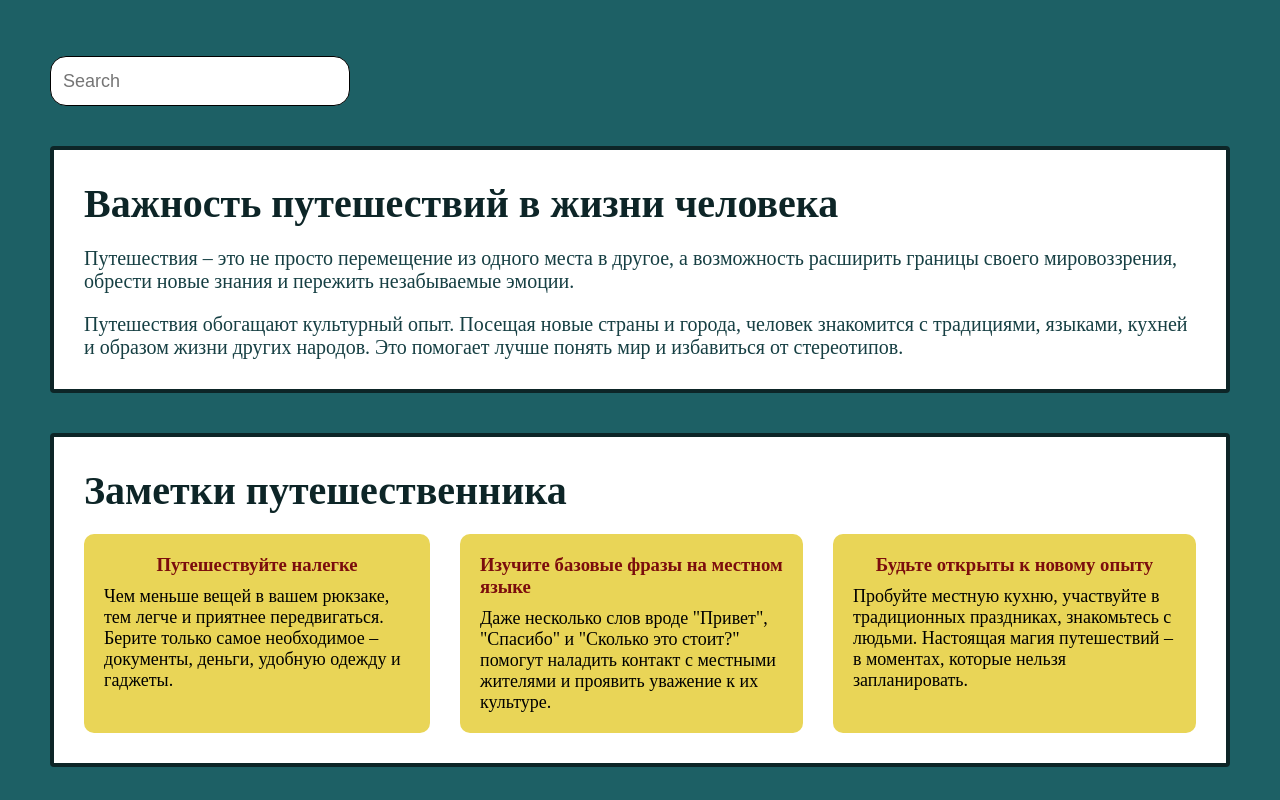
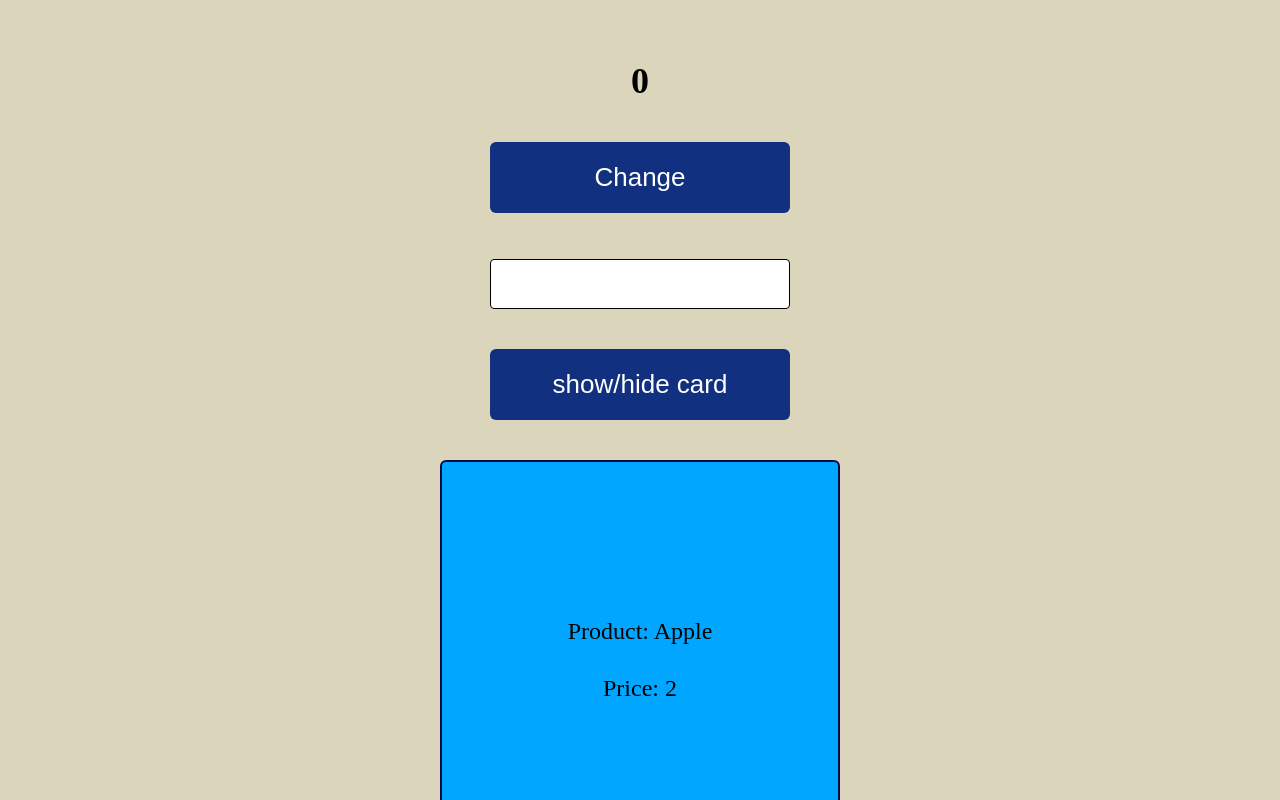
Before and after one commit to katezavertyaeva/55_react_ts, a React (Vite) app: page / in a window 1280 px wide. Shown: the top 800 px of the page. Built offline with nearby package versions, Linux system fonts and the light colour scheme.

Commit message:
add lesson11 frontend

```diff
--- a/src/App.tsx
+++ b/src/App.tsx
@@ -9,7 +9,8 @@
 // import Lesson08 from "./lessons/Lesson08/Lesson08"
 // import Lesson06 from "./lessons/Lesson06/Lesson06"
 // import Lesson09 from "./lessons/Lesson09/Lesson09"
-import Lesson10 from "./lessons/Lesson10/Lesson10"
+// import Lesson10 from "./lessons/Lesson10/Lesson10"
+import Lesson11 from "./lessons/Lesson11/Lesson11"
 
 
 //Homeworks imports
@@ -17,6 +18,7 @@
 // import Homework07 from "./homeworks/Homework07/Homework07"
 // import Homework08 from "./homeworks/Homework08/Homework08"
 // import Homework09 from "./homeworks/Homework09/Homework09"
+// import Homework10 from "./homeworks/Homework10/Homework10"
 
 //Consultations imports
 // import Consultation04 from "./consultations/Consultation04/Consultation04"
@@ -36,7 +38,9 @@
       {/* <Homework08 /> */}
       {/* <Lesson09 /> */}
       {/* <Homework09 /> */}
-      <Lesson10 />
+      {/* <Lesson10 /> */}
+      {/* <Homework10 /> */}
+      <Lesson11 />
     </>
   )
 }
--- a/src/components/Button/Button.tsx
+++ b/src/components/Button/Button.tsx
@@ -1,4 +1,4 @@
-import './styles.css';
+import { MainButton } from './styles';
 import { ButtonProps } from './types';
 
 // interface ButtonProps {
@@ -9,16 +9,16 @@
 //   type?: 'submit' | 'button' | 'reset'
 // }
 
-function Button({ name, onClick, disabled = false, type = 'submit' }: ButtonProps) {
+function Button({ name, onClick, disabled = false, type = 'submit', danger }: ButtonProps) {
   return (
-    <button
-      className="main-button"
+    <MainButton
       onClick={onClick}
       disabled={disabled}
       type={type}
+      danger={danger}
     >
       {name}
-    </button>
+    </MainButton>
   )
 }
 
--- /dev/null
+++ b/src/components/Button/styles.ts
@@ -0,0 +1,17 @@
+import styled from "@emotion/styled";
+
+interface MainButtonStyledProps {
+  danger?: boolean
+}
+
+export const MainButton = styled.button<MainButtonStyledProps>`
+  width: 300px;
+  height: fit-content;
+  padding: 20px;
+  background: ${({danger})=> danger ? 'rgb(176, 44, 11)' : 'rgb(17, 48, 127)'};
+  border: none;
+  border-radius: 6px;
+  font-size: 26px;
+  color: white;
+  cursor: pointer;
+`
--- a/src/components/Button/types.ts
+++ b/src/components/Button/types.ts
@@ -3,5 +3,6 @@
   //void - если функция ничего не возвращает
   onClick?: () => void,
   disabled?: boolean,
-  type?: 'submit' | 'button' | 'reset'
+  type?: 'submit' | 'button' | 'reset',
+  danger?: boolean
 }
--- a/src/components/Product/Product.tsx
+++ b/src/components/Product/Product.tsx
@@ -1,7 +1,16 @@
+import { useEffect } from "react";
+
 import { ProductProps } from "./types";
 import './styles.css'
 
 function Product({ productName, productPrice }: ProductProps) {
+//Unmouting - выполняем действие при размонтировании компонента Product
+useEffect(()=>{
+  return ()=>{
+    console.log('Component will unmount');
+  }
+}, []);
+
   return (
     <div className="product-container">
       <div>Product: {productName}</div>
--- /dev/null
+++ b/src/homeworks/Homework10/Homework10.tsx
@@ -0,0 +1,13 @@
+import Button from "../../components/Button/Button";
+import { Homework10Container } from "./styles";
+
+function Homework10 (){
+  return (
+  <Homework10Container>
+    <Button name='SEND'/>
+    <Button name='DELETE' danger/>
+  </Homework10Container>
+)
+}
+
+export default Homework10
--- /dev/null
+++ b/src/homeworks/Homework10/styles.ts
@@ -0,0 +1,11 @@
+import styled from "@emotion/styled";
+
+export const Homework10Container = styled.div`
+  display: flex;
+  justify-content: center;
+  align-items: center;
+  gap: 40px;
+  flex: 1;
+  padding: 60px;
+  background-color: rgb(188, 219, 219);
+`;
--- /dev/null
+++ b/src/lessons/Lesson11/Lesson11.tsx
@@ -0,0 +1,64 @@
+import { ChangeEvent, useEffect, useState } from "react";
+
+import Button from "../../components/Button/Button"
+import { Lesson11Container, Result } from "./styles"
+import Input from "../../components/Input/Input";
+import Product from "../../components/Product/Product";
+
+function Lesson11() {
+  //state для хранения значение count
+  const [count, setCount] = useState<number>(0);
+  //state для отслеживания первого рендера
+  const [isFirstRender, setIsFirstRender] = useState<boolean>(true);
+  //state для контроля поля
+  const [exampleValue, setExampleValue] = useState<string>('');
+  //state для переключения видимости карточки продукта
+  const [showCard, setShowCard] = useState<boolean>(true);
+
+  const showHideCard = () => {
+    setShowCard((prevValue) => !prevValue)
+  }
+
+  const changeExampleValue = (event: ChangeEvent<HTMLInputElement>) => {
+    setExampleValue(event.target.value)
+  }
+  // let count = 0;
+  console.log('Render');
+
+  //Mounting - пример использования useEffect, для выполнение действия при
+  // первом рендере компонента
+  // useEffect(()=>{
+  //   console.log('Mounting(first render)');
+  // },[])
+
+  useEffect(() => { setIsFirstRender(false) }, [])
+  //Update - пример использования useEffect, для выполнение действия при
+  // изменении компонента компонента
+  useEffect(() => {
+    if (!isFirstRender) {
+      console.log('(change state count)');
+    }
+  }, [count])
+
+  useEffect(() => {
+    console.log('input value changed');
+  }, [exampleValue])
+
+  //Example ДЗ
+  // useEffect(() => {
+  // изменять 3-й state, который хранит значение количества изменений
+  // setState...
+  // }, [exampleValue])
+
+  return (
+    <Lesson11Container>
+      <Result>{count}</Result>
+      <Button name='Change' onClick={() => { setCount(10) }} />
+      <Input name='example' value={exampleValue} onChange={changeExampleValue} />
+      <Button name='show/hide card' onClick={showHideCard} />
+      {showCard && <Product productName="Apple" productPrice={2} />}
+    </Lesson11Container>
+  )
+}
+
+export default Lesson11
--- /dev/null
+++ b/src/lessons/Lesson11/styles.ts
@@ -0,0 +1,16 @@
+import styled from "@emotion/styled";
+
+export const Lesson11Container = styled.div`
+  display: flex;
+  flex-direction: column;
+  align-items: center;
+  gap: 40px;
+  flex: 1;
+  padding: 60px;
+  background-color: rgb(219, 213, 188);
+`;
+
+export const Result = styled.div`
+  font-size: 36px;
+  font-weight: bold
+`
```
Also changed, not shown: src/components/Button/styles.css (deleted, +0 -11 lines).
